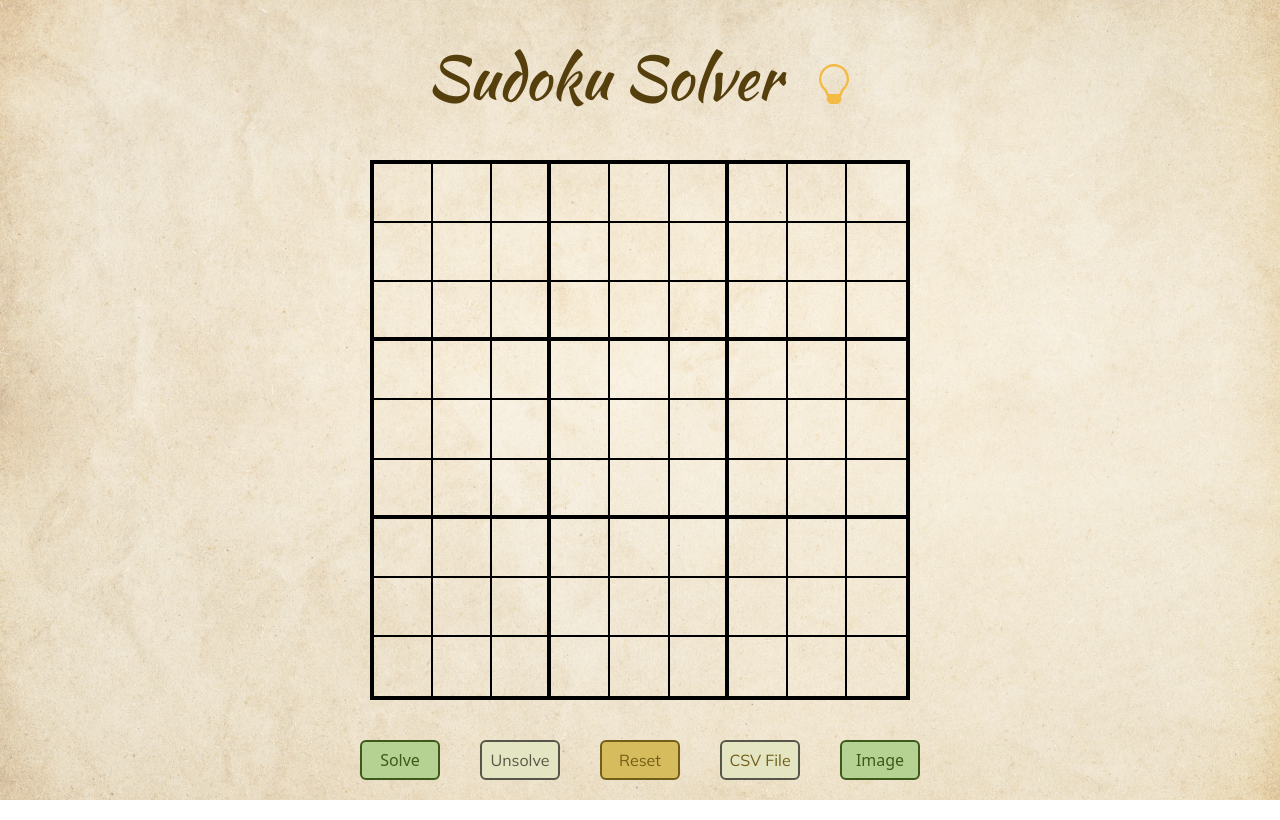
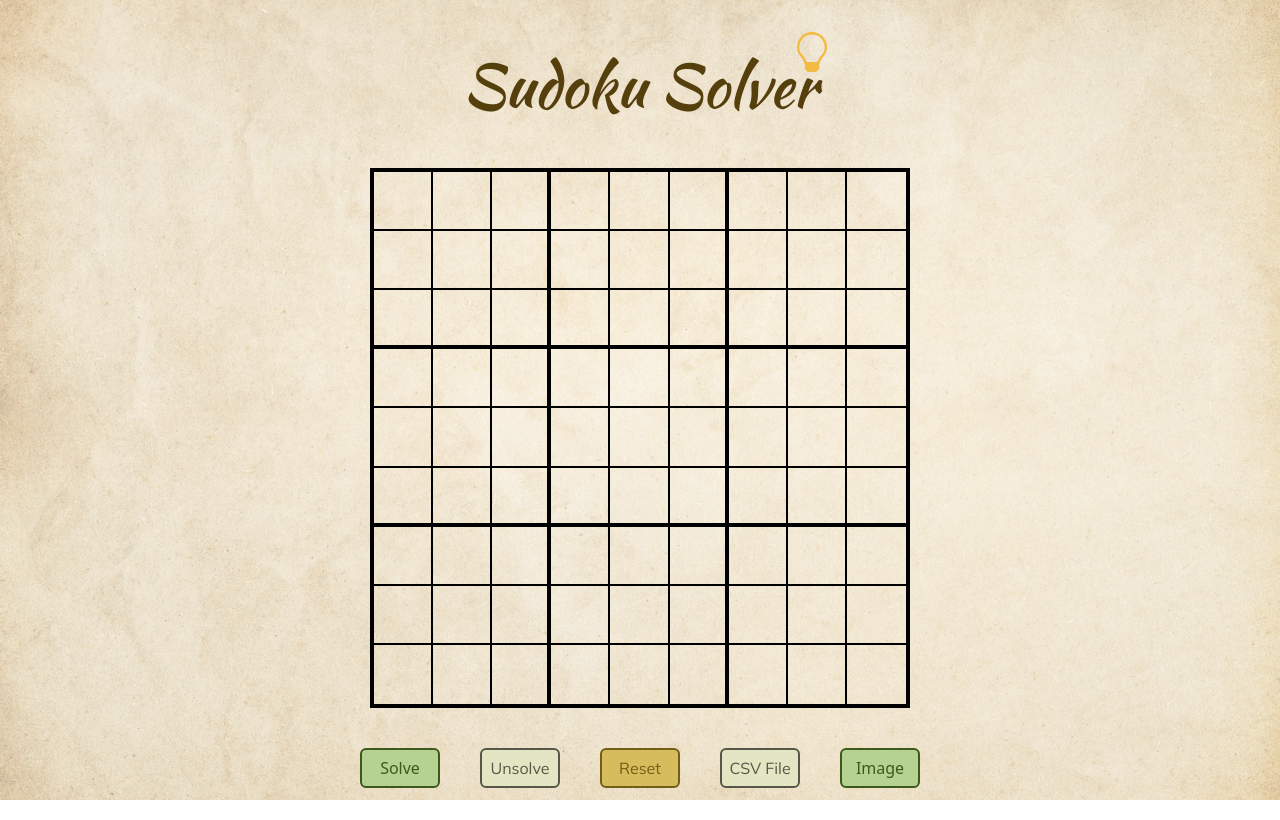
Before and after one commit to ellayipinghou/sudoku, a React (Vite) app in the folder frontend/: page / in a window 1280 px wide. Built offline with nearby package versions, Linux system fonts and the light colour scheme.

Commit message:
minor style changes

```diff
--- a/frontend/src/App.jsx
+++ b/frontend/src/App.jsx
@@ -395,9 +395,27 @@ function App() {
             <div className="absolute inset-0 -z-10 bg-cover bg-center opacity-40"
                 style={{ backgroundImage: "url('/src/assets/paper-background.jpg')" }}>
             </div>
+
+                <button disabled={submitted}
+                        onMouseEnter={() => setShowHintText(true)}
+                        onMouseLeave={() => setShowHintText(false)}
+                        className={`absolute right-[35%] top-[1%] ${submitted ? "cursor-not-allowed" : ""}`}
+                        onClick={handleHint}
+                        >
+                    <svg xmlns="absolute right-[20%] http://www.w3.org/2000/svg" width="40" height="40" fill="#F4BB44" class="bi bi-lightbulb mt-4" viewBox="0 0 16 16">
+                        <path d="M2 6a6 6 0 1 1 10.174 4.31c-.203.196-.359.4-.453.619l-.762 1.769A.5.5 0 0 1 10.5 13a.5.5 0 0 1 0 1 .5.5 0 0 1 0 1l-.224.447a1 1 0 0 1-.894.553H6.618a1 1 0 0 1-.894-.553L5.5 15a.5.5 0 0 1 0-1 .5.5 0 0 1 0-1 .5.5 0 0 1-.46-.302l-.761-1.77a2 2 0 0 0-.453-.618A5.98 5.98 0 0 1 2 6m6-5a5 5 0 0 0-3.479 8.592c.263.254.514.564.676.941L5.83 12h4.342l.632-1.467c.162-.377.413-.687.676-.941A5 5 0 0 0 8 1"/>
+                    </svg>
+                </button>
+                {showHintText &&
+                    (<div className="absolute absolute right-[19%] top-[3%] border-2 border-gray-400 h-[35px] w-[220px] rounded-md bg-gray-200 flex items-center justify-center">
+                        <p className="font-mulish text-[14px] text-gray-500 m-0">Reveal one element as a hint</p>
+                    </div>)
+                }
+
+
             <div className="flex flex-row items-center space-x-8">
-                <h1 className="text-6xl mt-3 mb-1 font-kaushan text-[#553F0D]">Sudoku Solver</h1>
-                <button disabled={submitted}
+                <h1 className="text-6xl mt-4 mb-1 font-kaushan text-[#553F0D]">Sudoku Solver</h1>
+                {/* <button disabled={submitted}
                         onMouseEnter={() => setShowHintText(true)}
                         onMouseLeave={() => setShowHintText(false)}
                         className={`${submitted ? "cursor-not-allowed" : ""}`}
@@ -410,7 +428,7 @@ function App() {
                     (<div className="absolute right-[20.5%] top-[5%] border-2 border-gray-400 h-[35px] w-[220px] rounded-md bg-gray-200 flex items-center justify-center">
                         <p className="font-mulish text-[14px] text-gray-500 m-0">Reveal one element as a hint</p>
                     </div>)
-                }
+                } */}
 
             </div>
 
@@ -506,7 +524,7 @@ function App() {
                     <button
                         type="button"
                         onClick={() => setShowUploadModal(true)}
-                        className="text-[#725E17] font-mulish"
+                        className="text-[#565748] font-mulish"
                     >
                         CSV File
                     </button>
```
